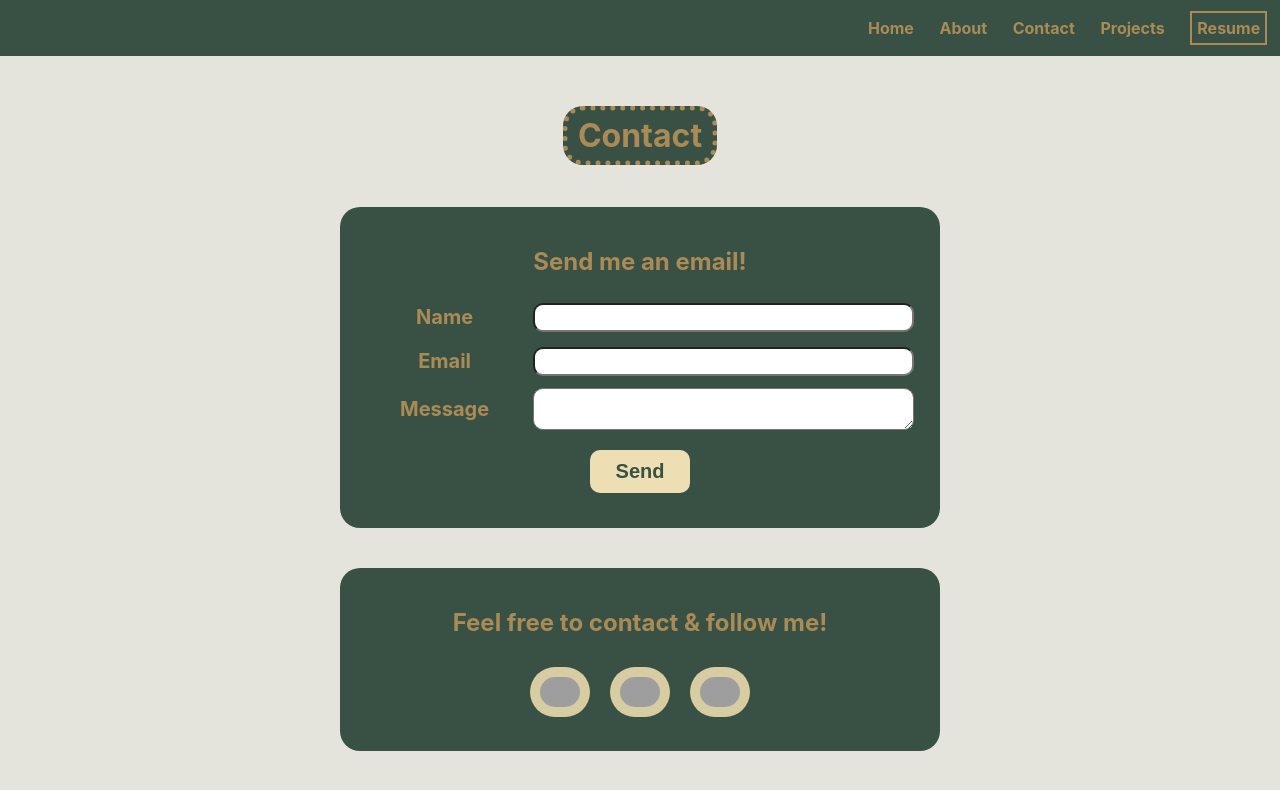
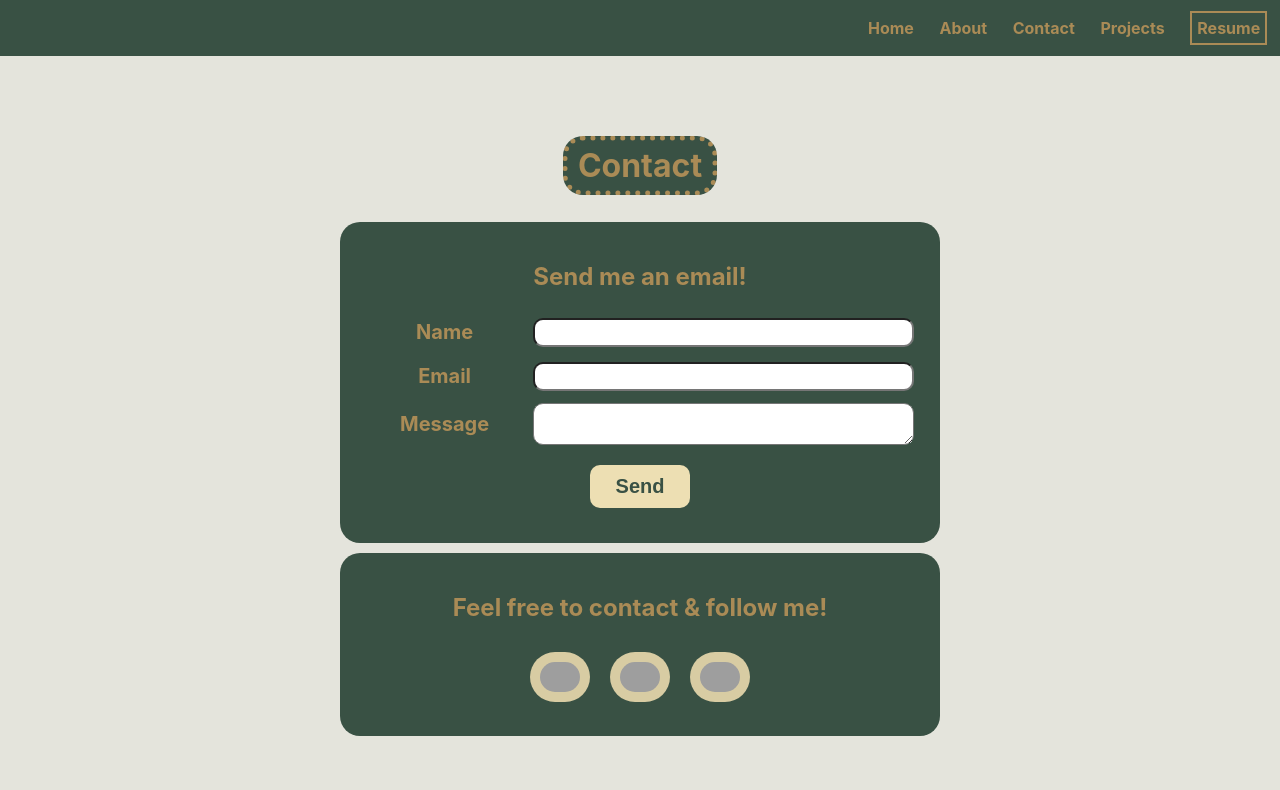
Before and after one commit to chenannchi/portfolio-react, a React (Create React App) app: page /contact in a window 1280 px wide. Shown: the top 790 px of the page. Built offline with nearby package versions, Linux system fonts and the light colour scheme; grey boxes are pictures that could not be loaded.

Commit message:
modify the margin of container on contact page

```diff
--- a/src/pages/Contact/Contact.module.css
+++ b/src/pages/Contact/Contact.module.css
@@ -25,7 +25,7 @@ h1{
 }
 
 .container{
-  margin: 20px;
+  margin: 5px;
   border-radius: 20px;
   text-align: center;
   background-color: #395144;
```
